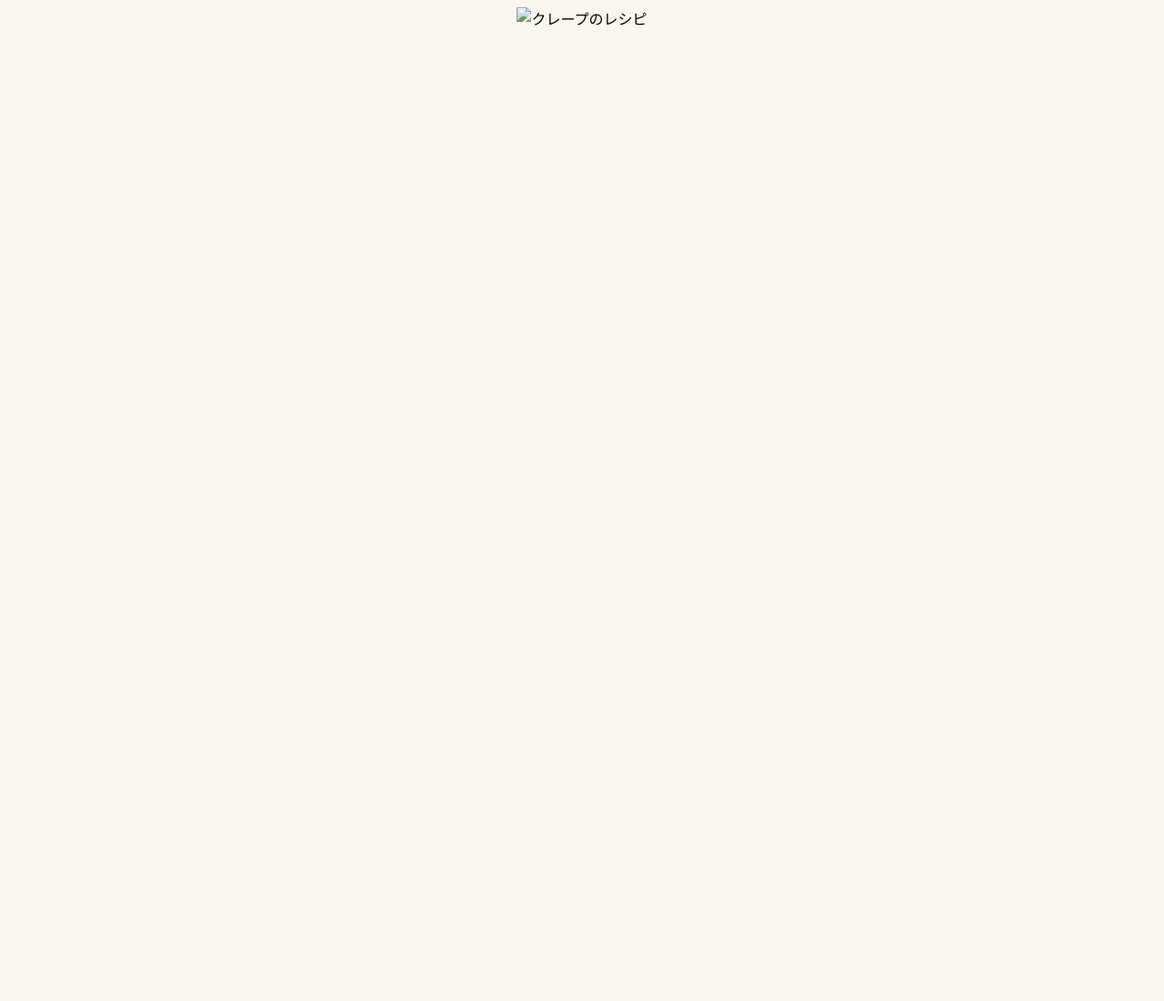
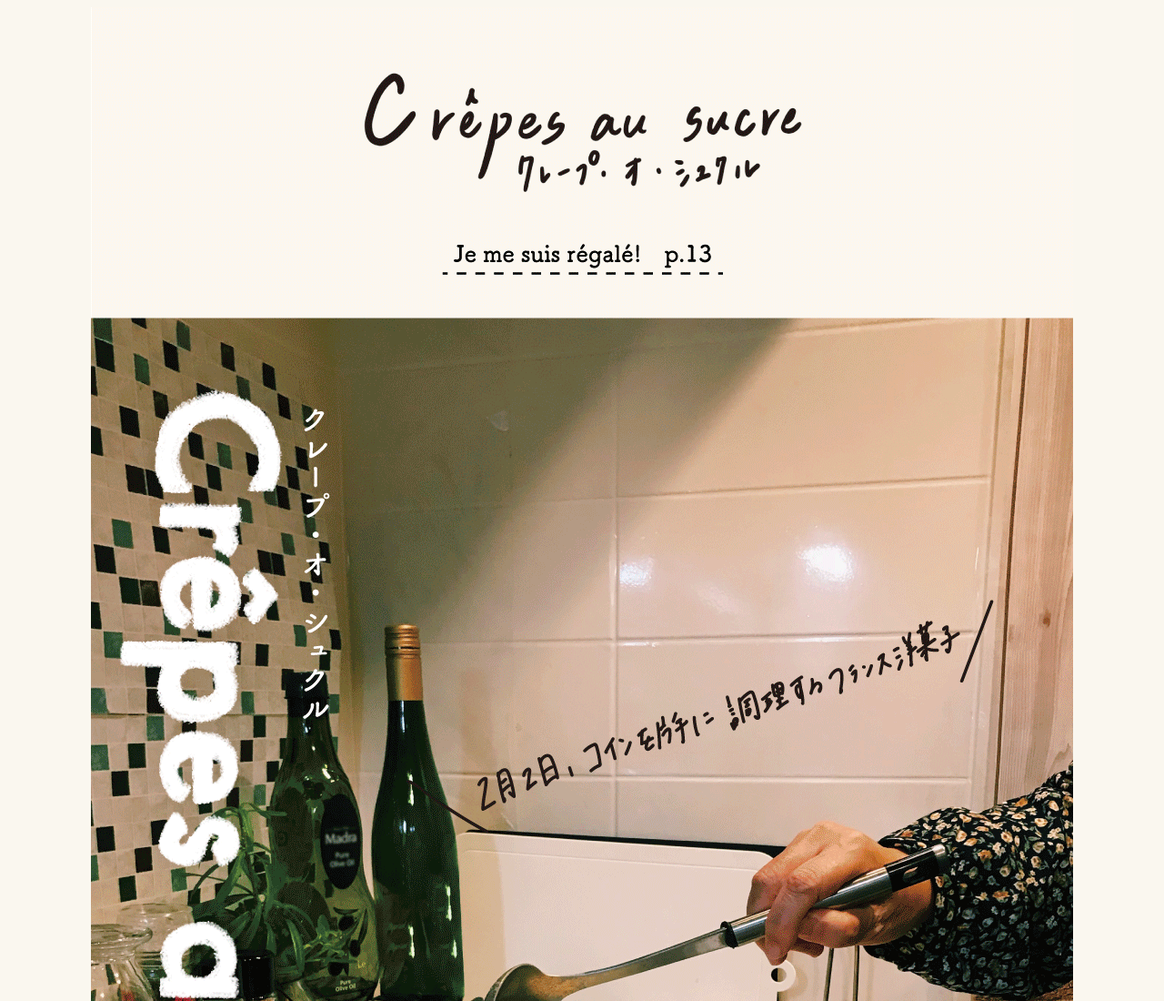
Before and after one commit to Titann1232/cre-pu, a plain HTML site: page index.html in a window 1280 px wide. Shown: the top 1100 px of the page at 91% size. Before the commit the page ends 800 px from the top, so only its background shows below. Drawn offline with Linux system fonts and the light colour scheme.

Commit message:
Update index.html

```diff
--- a/index.html
+++ b/index.html
@@ -1,7 +1,7 @@
 <!DOCTYPE html>
 <body>
     <div style="text-align:center;">
-         <img src="img/cre-pu.png" alt="クレープのレシピ">
+         <img src="https://github.com/Titann1232/cre-pu/blob/main/cre-pu.png?raw=true" alt="クレープのレシピ">
     </div>
 </body>
 <body style="background-color:#FAF7EF;"></body>
```
